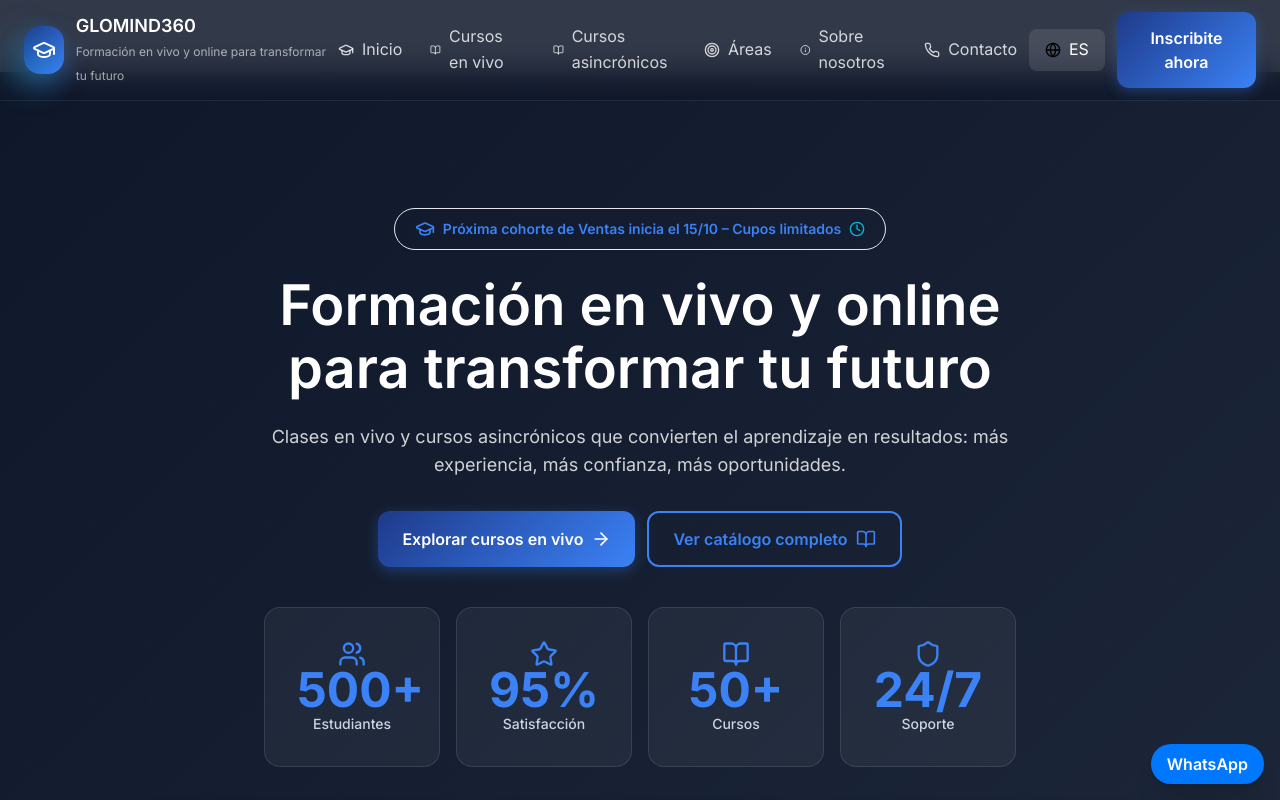
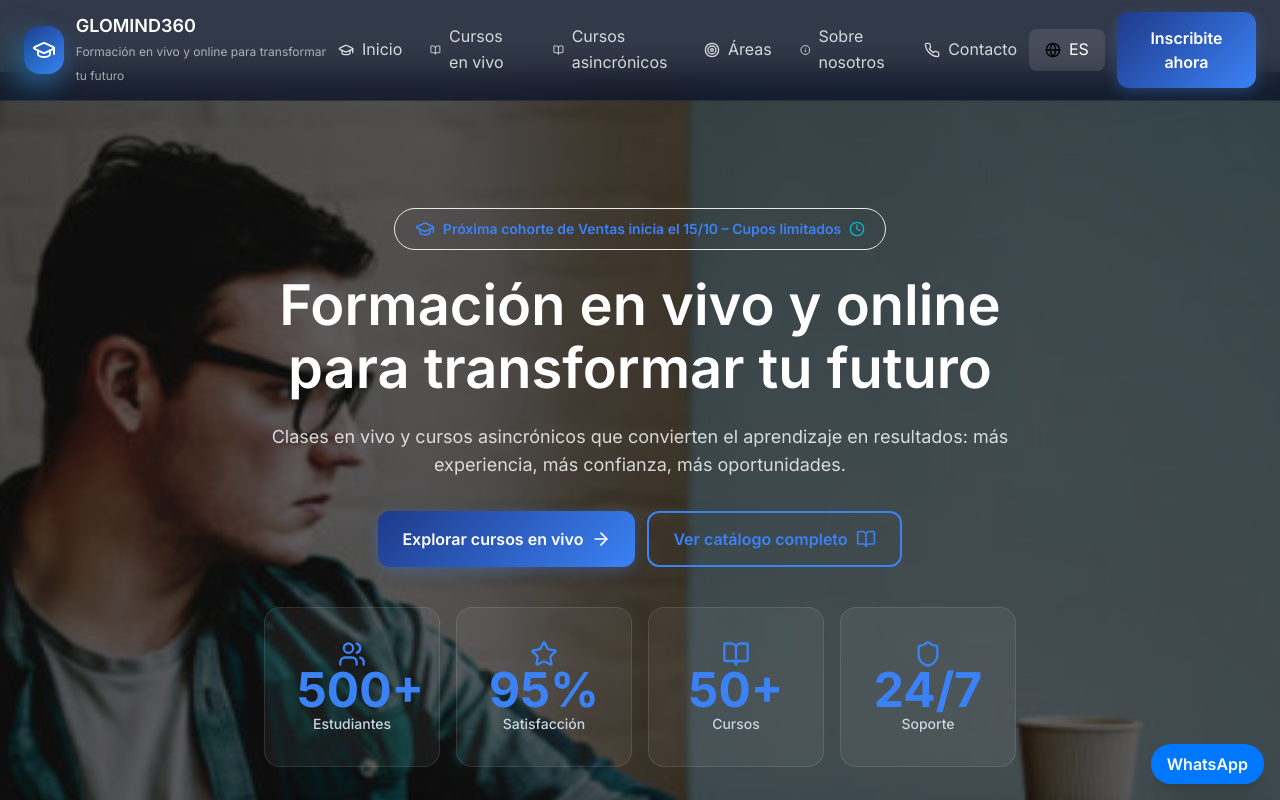
Before and after one commit to luismunozse/pao-academy, a Next.js app: page / in a window 1280 px wide. Shown: the top 800 px of the page. Built offline with nearby package versions, Linux system fonts and the light colour scheme.

Commit message:
update hero

```diff
--- a/components/Hero.tsx
+++ b/components/Hero.tsx
@@ -19,6 +19,18 @@ export default function Hero({
 
   return (
     <section id="inicio" className="section-academic relative hero-wrap overflow-hidden">
+      {/* Imagen de fondo hero.jpg con overlay académico */}
+      <div
+        className="absolute inset-0 bg-cover bg-center bg-no-repeat"
+        style={{
+          backgroundImage: "url('/hero.jpg')",
+          filter: "brightness(0.4) saturate(0.8)",
+        }}
+      />
+
+      {/* Overlay académico para integrar con la paleta de colores */}
+      <div className="absolute inset-0 bg-gradient-to-br from-[color:var(--academic-gray-900)]/90 via-[color:var(--academic-primary)]/30 to-[color:var(--academic-secondary)]/40" />
+
       {/* fondo gradiente + patrón suave */}
       <div
         className="absolute inset-0 opacity-5"
```
Also changed, not shown: public/hero.jpg (added).
